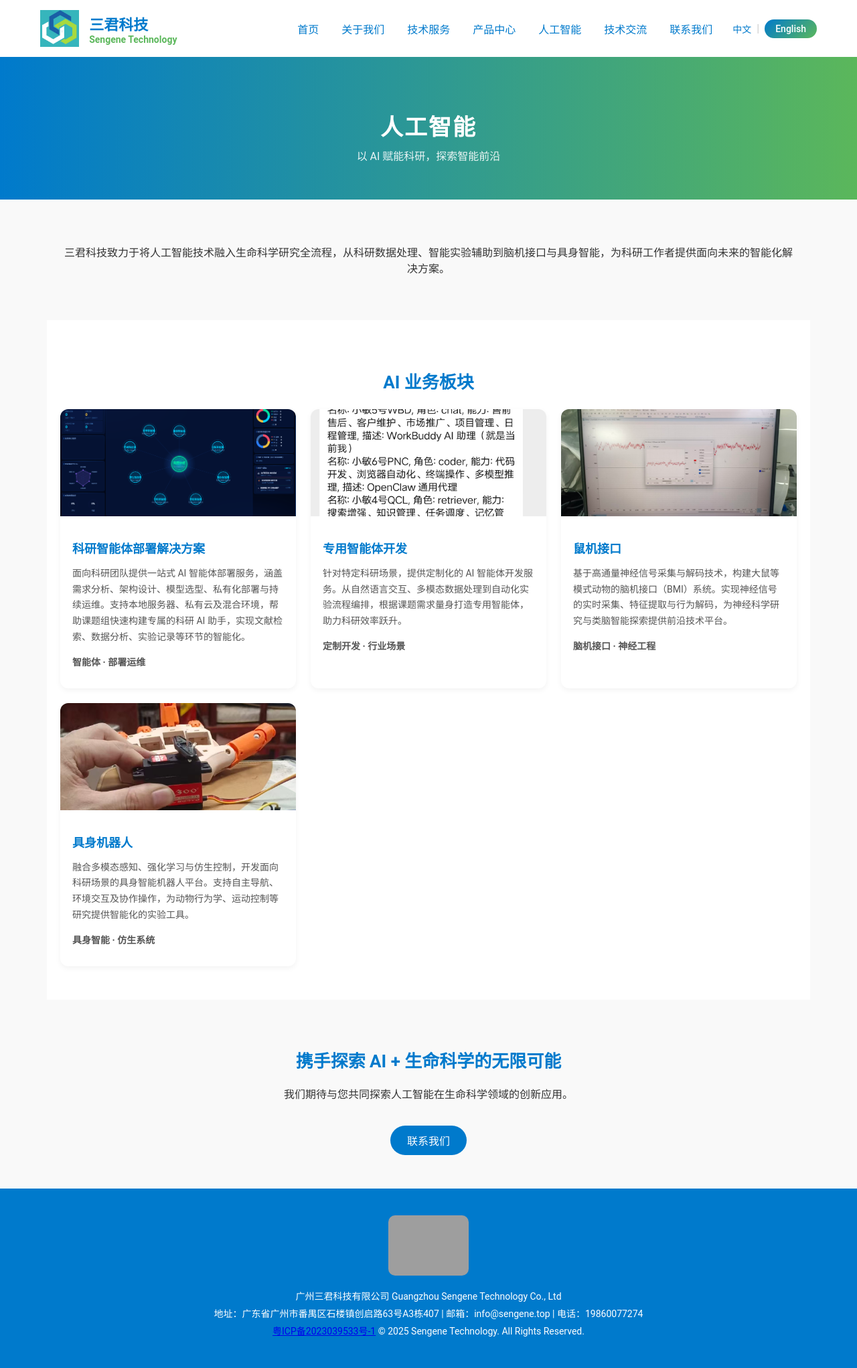
After one commit to Bettermelsm/SGDjango, a Django app: page /ai/ in a window 1280 px wide. The commit adds this page. Shown: the whole page at 67% size. Run offline with Django 4.2, Linux system fonts and the light colour scheme; grey boxes are pictures that could not be loaded.

Commit message:
Add AI module: page, views, translations, images
- Added templates/website/ai.html with 4 business cards
- Added ai view and URL route in apps/pages/
- Updated navbar in index.html with AI link
- Added 4 AI images (agent deploy, agent custom, BMI, robot)
- Updated English translations in django.po

Co-Authored-By: Claude Opus 4.7 <noreply@anthropic.com>

```diff
--- a/apps/pages/urls.py
+++ b/apps/pages/urls.py
@@ -7,6 +7,7 @@ urlpatterns = [
     path('about/', views.about, name='about'),#Ribosome_edited
     path('service/', views.service, name='service'),
     path('product/', views.product, name='product'),
+    path('ai/', views.ai, name='ai'),
     path('communication/', views.communication, name='communication'),
     path('contact/', views.contact, name='contact'),
 ]
--- a/apps/pages/views.py
+++ b/apps/pages/views.py
@@ -26,6 +26,9 @@ def service(request):
 def product(request):
     return render(request,'website/product.html')
 
+def ai(request):
+    return render(request, 'website/ai.html')
+
 def communication(request):
     return render(request,'website/communication.html')
 
--- /dev/null
+++ b/templates/website/ai.html
@@ -0,0 +1,72 @@
+{% extends 'website/index.html' %}
+{% load static %}
+{% load i18n %}
+
+{% block extra_css %}
+<link rel="stylesheet" href="{% static 'css/website.css' %}">
+{% endblock %}
+
+{% block content %}
+
+<section class="page-header blue-bg">
+  <h1>{% trans "人工智能" %}</h1>
+  <p>{% trans "以 AI 赋能科研，探索智能前沿" %}</p>
+</section>
+
+<section class="section-container" style="text-align:center;">
+  <p>{% trans "三君科技致力于将人工智能技术融入生命科学研究全流程，从科研数据处理、智能实验辅助到脑机接口与具身智能，为科研工作者提供面向未来的智能化解决方案。" %}</p>
+</section>
+
+<section class="section-container" style="background:#fff;">
+  <h2>{% trans "AI 业务板块" %}</h2>
+  <div class="product-grid">
+    <div class="product-card">
+      <div class="product-image">
+        <img src="{% static 'images/ai_agent_deploy.jpg' %}" alt="AI Agent Deployment">
+      </div>
+      <div class="product-body">
+        <h3>{% trans "科研智能体部署解决方案" %}</h3>
+        <p>{% trans "面向科研团队提供一站式 AI 智能体部署服务，涵盖需求分析、架构设计、模型选型、私有化部署与持续运维。支持本地服务器、私有云及混合环境，帮助课题组快速构建专属的科研 AI 助手，实现文献检索、数据分析、实验记录等环节的智能化。" %}</p>
+        <p class="product-tag">{% trans "智能体 · 部署运维" %}</p>
+      </div>
+    </div>
+    <div class="product-card">
+      <div class="product-image">
+        <img src="{% static 'images/ai_agent_custom.jpg' %}" alt="Custom AI Agent">
+      </div>
+      <div class="product-body">
+        <h3>{% trans "专用智能体开发" %}</h3>
+        <p>{% trans "针对特定科研场景，提供定制化的 AI 智能体开发服务。从自然语言交互、多模态数据处理到自动化实验流程编排，根据课题需求量身打造专用智能体，助力科研效率跃升。" %}</p>
+        <p class="product-tag">{% trans "定制开发 · 行业场景" %}</p>
+      </div>
+    </div>
+    <div class="product-card">
+      <div class="product-image">
+        <img src="{% static 'images/ai_bmi.jpg' %}" alt="Brain-Machine Interface">
+      </div>
+      <div class="product-body">
+        <h3>{% trans "鼠机接口" %}</h3>
+        <p>{% trans "基于高通量神经信号采集与解码技术，构建大鼠等模式动物的脑机接口（BMI）系统。实现神经信号的实时采集、特征提取与行为解码，为神经科学研究与类脑智能探索提供前沿技术平台。" %}</p>
+        <p class="product-tag">{% trans "脑机接口 · 神经工程" %}</p>
+      </div>
+    </div>
+    <div class="product-card">
+      <div class="product-image">
+        <img src="{% static 'images/ai_robot.jpg' %}" alt="Embodied Robot">
+      </div>
+      <div class="product-body">
+        <h3>{% trans "具身机器人" %}</h3>
+        <p>{% trans "融合多模态感知、强化学习与仿生控制，开发面向科研场景的具身智能机器人平台。支持自主导航、环境交互及协作操作，为动物行为学、运动控制等研究提供智能化的实验工具。" %}</p>
+        <p class="product-tag">{% trans "具身智能 · 仿生系统" %}</p>
+      </div>
+    </div>
+  </div>
+</section>
+
+<section class="section-container" style="text-align:center;">
+  <h2>{% trans "携手探索 AI + 生命科学的无限可能" %}</h2>
+  <p>{% trans "我们期待与您共同探索人工智能在生命科学领域的创新应用。" %}</p>
+  <a href="{% url 'contact' %}" class="btn">{% trans "联系我们" %}</a>
+</section>
+
+{% endblock %}
--- a/templates/website/index.html
+++ b/templates/website/index.html
@@ -46,6 +46,7 @@
           <li><a href="{% url 'about' %}">{% trans "关于我们" %}</a></li>
           <li><a href="{% url 'service' %}">{% trans "技术服务" %}</a></li>
           <li><a href="{% url 'product' %}">{% trans "产品中心" %}</a></li>
+          <li><a href="{% url 'ai' %}">{% trans "人工智能" %}</a></li>
           <li><a href="{% url 'communication' %}">{% trans "技术交流" %}</a></li>
           <li><a href="{% url 'contact' %}">{% trans "联系我们" %}</a></li>
         </ul>
```
Also changed, not shown: locale/en/LC_MESSAGES/django.po, static/images/ai_agent_custom.jpg (added), static/images/ai_agent_deploy.jpg (added), static/images/ai_bmi.jpg (added), static/images/ai_robot.jpg (added).
